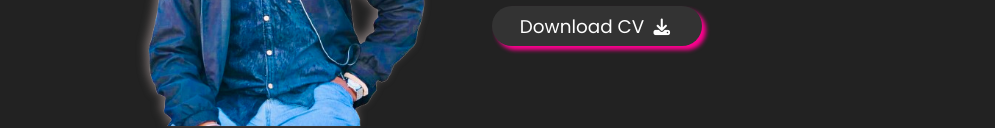
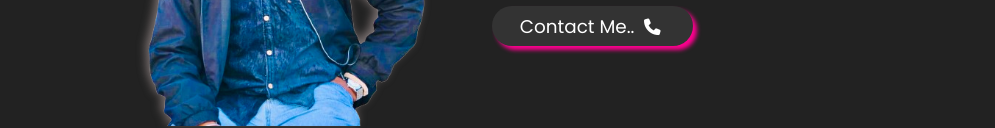
Before and after one commit to TavishHussain/MyProfile, a plain HTML site: page index.html in a window 1280 px wide. Shown: the part 1149-1277 px from the top of the page, without its empty margins (285-1280 px from the left). Drawn offline with nearby package versions, Linux system fonts and the light colour scheme.

Commit message:
Update index.html

```diff
--- a/index.html
+++ b/index.html
@@ -73,7 +73,7 @@
                     <h3><span>age : </span>19</h3>
                     <h3><span>graduating : </span>BCA</h3>
                     <h3><span>Language : </span>Hindi & English</h3>
-                    <a href="#"><button class="btn">Download CV <i class="fas fa-download"></i></button></a>
+                    <a href="#contact"><button class="btn"> Contact Me.. <i class="fas fa-phone"></i></button></a>
                 </div>
                 <div class="row">
                 </div>
```
